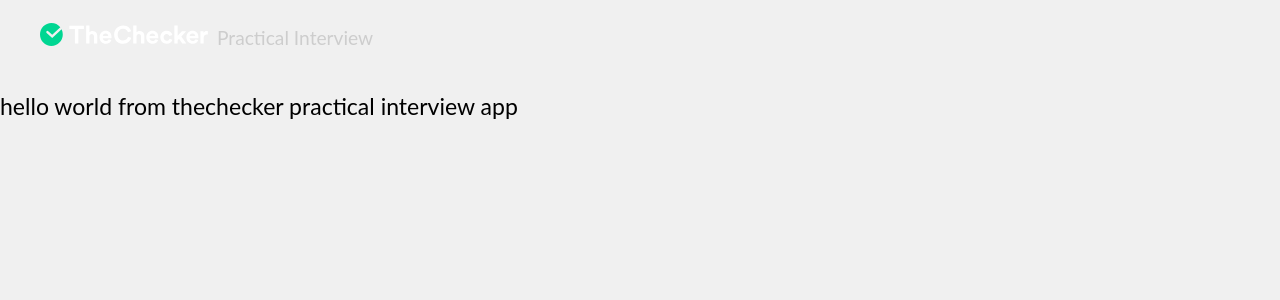
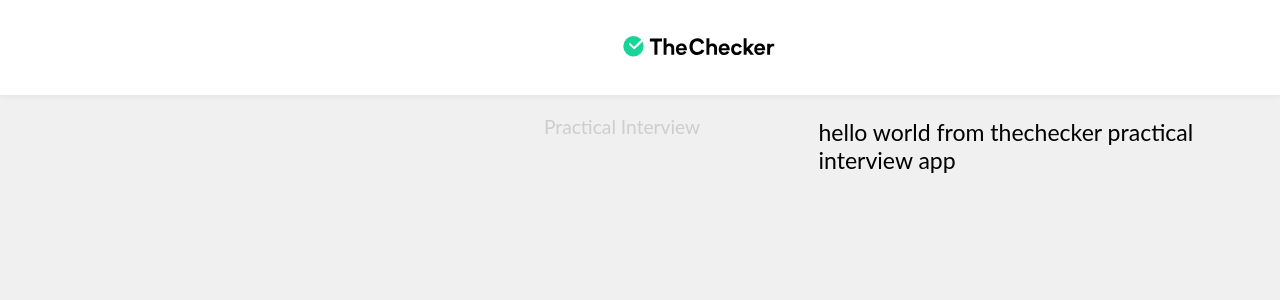
Before and after one commit to jsiilva1/thechecker-practical-interview-ui, a React (Create React App) app: page / in a window 1280 px wide. Shown: the top 300 px of the page. Built offline with nearby package versions, Linux system fonts and the light colour scheme.

Commit message:
Add header component

```diff
--- a/src/App.js
+++ b/src/App.js
@@ -1,6 +1,6 @@
 import React from 'react';
 
-import Logo from './shared/components/Logo';
+import Header from './shared/components/Header';
 import { loadFonts, GlobalStyle } from './shared/theme/core';
 
 const App = () => {
@@ -8,7 +8,7 @@ const App = () => {
     <div className="App">
       <loadFonts />
       <GlobalStyle />
-      <Logo />
+      <Header />
       <p>hello world from thechecker practical interview app</p>
     </div>
   );
--- /dev/null
+++ b/src/shared/components/Header/index.js
@@ -0,0 +1,12 @@
+import React from 'react';
+
+import Logo from '../Logo';
+import { HeaderBox } from './styles';
+
+const Header = () => (
+  <HeaderBox>
+    <Logo />
+  </HeaderBox>
+);
+
+export default Header;
--- /dev/null
+++ b/src/shared/components/Header/styles/index.js
@@ -0,0 +1,12 @@
+import styled from 'styled-components';
+
+export const HeaderBox = styled.header`
+  width: 100%;
+  padding: 10px calc(100vh - 220px);
+  height: 95px;
+  background-color: #FFF;
+  box-sizing: border-box;
+  box-shadow: rgba(0, 0, 0, 0.04) 0px 3px 4px;
+  z-index: 100;
+  text-align: center;
+`;
--- a/src/shared/components/Logo/styles/index.js
+++ b/src/shared/components/Logo/styles/index.js
@@ -4,13 +4,15 @@ import logoSrc from '../../../assets/images/thechecker_logo.svg';
 
 export const LogoContainer = styled.div`
   display: flex;
-  flex-flow: row nowwrap;
+  flex-flow: row wrap;
+  float: left;
+  justify-content: flex-start;
 
   & p {
     float: left;
     position: relative;
-    left: 25px;
-    top: 7px;
+    left: -36px;
+    top: 10px;
     font-weight: 400;
     color: #cdcdcd;
     font-size: 1.2rem;
@@ -18,8 +20,7 @@ export const LogoContainer = styled.div`
 `;
 
 export const Figure = styled.figure`
-  width: 112px;
-  height: 23px;
+  height: 30px;
 `;
 
 export const LogoAvatar = styled.img.attrs({
```
Also changed, not shown: src/shared/assets/images/thechecker_logo.svg.
